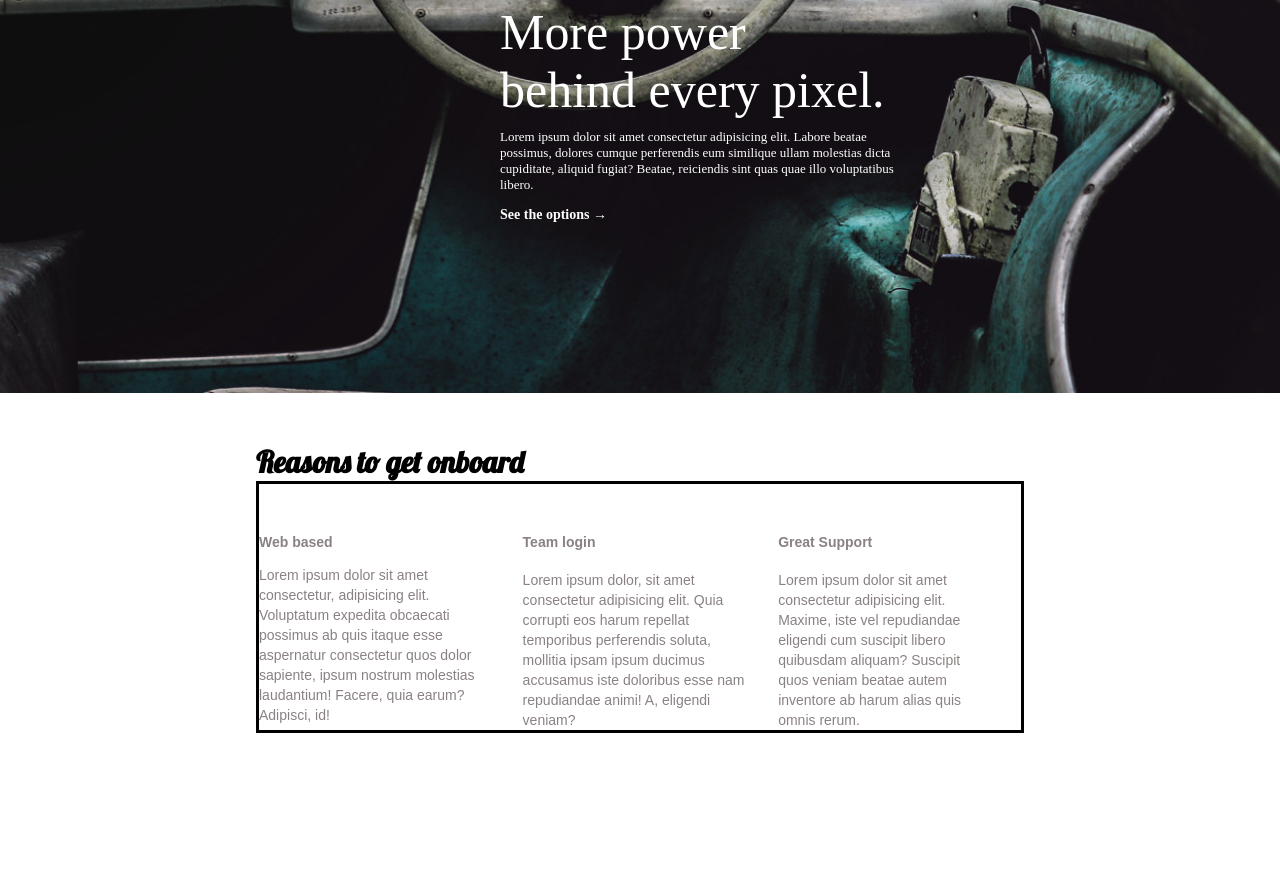
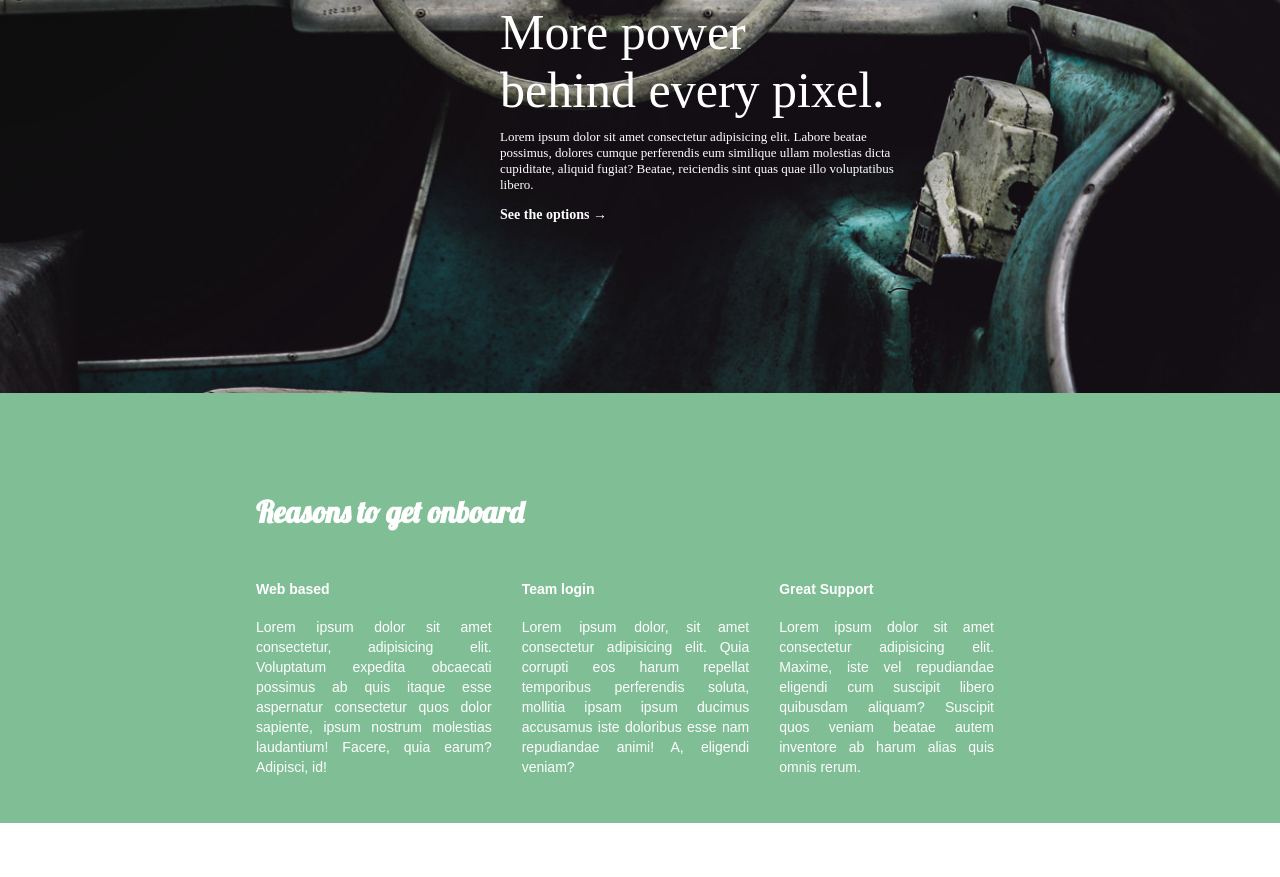
Before and after one commit to MathieuLebretonDev/Integration_HTML_CSS, a plain HTML site: page index.html in a window 1280 px wide. Shown: the part 2632-3509 px from the top of the page. Before the commit the page ends 3365 px from the top, so only its background shows below. Drawn offline with Linux system fonts and the light colour scheme.

Commit message:
Finished onboard section

```diff
--- a/index.html
+++ b/index.html
@@ -100,9 +100,10 @@
         </section>
 
         <section id="reasons-to-get-onboard">
+            <div class="reasons-to-get-onboard">
                 <h3>Reasons to get onboard</h3>
-                <div class="reasons-to-get-onboard">
-                    <div class="Web-based2">
+                <div class="reasons-to-get-onboard-text">
+                    <div class="web_based">
                         <h5>Web based</h5>
                         <p>Lorem ipsum dolor sit amet consectetur, adipisicing elit. Voluptatum expedita obcaecati possimus ab quis itaque esse aspernatur consectetur quos dolor sapiente, ipsum nostrum molestias laudantium! Facere, quia earum? Adipisci, id!</p>
                     </div>
@@ -118,7 +119,7 @@
                     </div>
             </div>
 
-
+</div>
         </section>
 
 
--- a/script.css
+++ b/script.css
@@ -177,14 +177,14 @@ nav img {
     padding: 15px 15px 50px 0;
 }
 
-#details h5, #reasons-to-get-onboard h5 {
+#details h5 {
     font-family: Arial, Helvetica, sans-serif;
     font-size: 14px;
     font-weight: 600;
     color: #8a8282;
 }
 
-#details p, #reasons-to-get-onboard p {
+#details p {
     font-family: Arial, Helvetica, sans-serif;
     font-size: 14px;
     color: #8a8282;
@@ -230,20 +230,39 @@ nav img {
 }
 
 #reasons-to-get-onboard {
+    background-color: #80bf96;
+    height: 430px;
+    color: white;
+}
+
+/* Je n'arrive pas à flexer mon texte vis-à-vis de mon background? */
+
+#reasons-to-get-onboard .reasons-to-get-onboard {
     margin: 0 auto;
     width: 60%;
-    padding-top: 50px;
+    padding-top:100px;
+    padding-bottom: 100px;
 }
 
-#reasons-to-get-onboard .reasons-to-get-onboard {
+#reasons-to-get-onboard .reasons-to-get-onboard-text {
     padding-top: 50px;
     display: flex;
     justify-content: space-around;
-    border: 3px solid black;
 }
 
-#reasons-to-get-onboard .Web-based2 p, .Team-login p, .Web-Support p {
-    padding: 15px 30px 0 0;
+#reasons-to-get-onboard .reasons-to-get-onboard-text h5, .Web-based2 h5, .Team-login h5, .Web-Support h5 {
+    font-family: Arial, Helvetica, sans-serif;
+    font-size: 14px;
+    font-weight: 600;
+    color: white;;
 }
 
-/* JE COMPRENDS PO JONAIMARRE */
+#reasons-to-get-onboard .reasons-to-get-onboard-text p, .Web-based2 p, .Team-login p, .Web-Support p {
+    padding: 15px 30px 0 0;
+    color: white;
+    font-family: Arial, Helvetica, sans-serif;
+    font-size: 14px;
+    text-align: justify;
+    padding-top: 20px;
+    line-height: 20px;
+}
```
